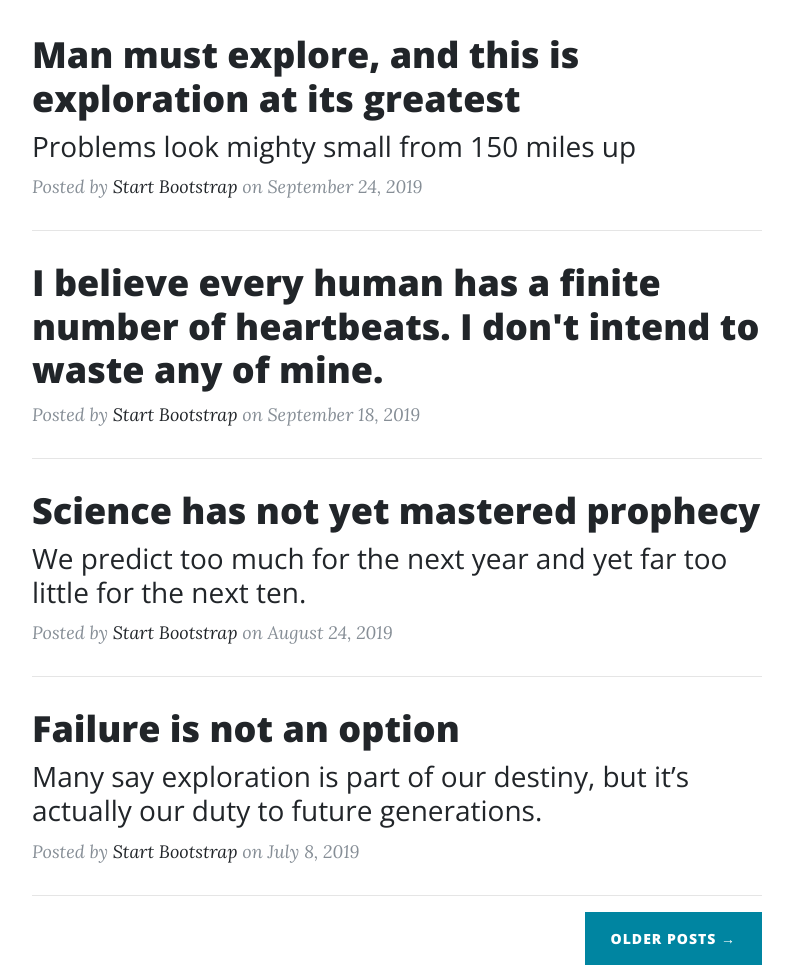
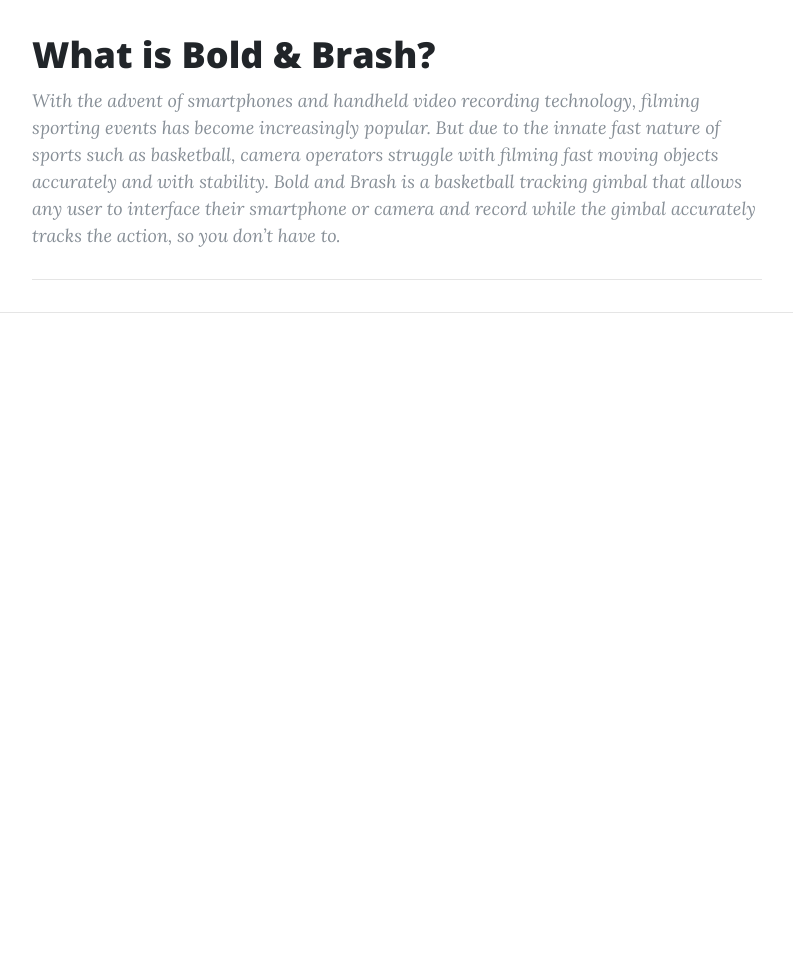
Before and after one commit to dkkar/Website, a website: page index.html in a window 1280 px wide. Shown: the part 579-1548 px from the top of the page, without its empty margins (243-1036 px from the left). After the commit the page ends 908 px from the top, so only its background shows below. Drawn offline with nearby package versions, Linux system fonts and the light colour scheme.

Commit message:
Main and about page updates

```diff
--- a/index.html
+++ b/index.html
@@ -8,7 +8,7 @@
   <meta name="description" content="">
   <meta name="author" content="">
 
-  <title>Clean Blog - Start Bootstrap Theme</title>
+  <title>Bold & Brash</title>
 
   <!-- Bootstrap core CSS -->
   <link href="vendor/bootstrap/css/bootstrap.min.css" rel="stylesheet">
@@ -42,7 +42,7 @@
             <a class="nav-link" href="about.html">About</a>
           </li>
           <li class="nav-item">
-            <a class="nav-link" href="post.html">Sample Post</a>
+            <a class="nav-link" href="journal.html">Journal</a>
           </li>
           <li class="nav-item">
             <a class="nav-link" href="contact.html">Contact</a>
@@ -53,14 +53,14 @@
   </nav>
 
   <!-- Page Header -->
-  <header class="masthead" style="background-color:red;">
+  <header class="masthead" style="background-image: url('img/F1-home-bg.jpg')">
     <div class="overlay"></div>
     <div class="container">
       <div class="row">
         <div class="col-lg-8 col-md-10 mx-auto">
           <div class="site-heading">
             <h1>Bold & Brash</h1>
-            <span class="subheading">A Basketball Tracking Gimbal</span>
+            <span class="subheading">An Object Tracking Gimbal.</span>
           </div>
         </div>
       </div>
@@ -74,60 +74,15 @@
         <div class="post-preview">
           <a href="post.html">
             <h2 class="post-title">
-              Man must explore, and this is exploration at its greatest
+              What is Bold & Brash?
             </h2>
-            <h3 class="post-subtitle">
-              Problems look mighty small from 150 miles up
-            </h3>
           </a>
-          <p class="post-meta">Posted by
-            <a href="#">Start Bootstrap</a>
-            on September 24, 2019</p>
+          <p class="post-meta">
+            With the advent of smartphones and handheld video recording technology, filming sporting events has become increasingly popular. But due to the innate fast nature of sports such as basketball, camera operators struggle with filming fast moving objects accurately and with stability. Bold and Brash is a basketball tracking gimbal that allows any user to interface their smartphone or camera and record while the gimbal accurately tracks the action, so you don’t have to.
+          </p>
         </div>
         <hr>
-        <div class="post-preview">
-          <a href="post.html">
-            <h2 class="post-title">
-              I believe every human has a finite number of heartbeats. I don't intend to waste any of mine.
-            </h2>
-          </a>
-          <p class="post-meta">Posted by
-            <a href="#">Start Bootstrap</a>
-            on September 18, 2019</p>
-        </div>
-        <hr>
-        <div class="post-preview">
-          <a href="post.html">
-            <h2 class="post-title">
-              Science has not yet mastered prophecy
-            </h2>
-            <h3 class="post-subtitle">
-              We predict too much for the next year and yet far too little for the next ten.
-            </h3>
-          </a>
-          <p class="post-meta">Posted by
-            <a href="#">Start Bootstrap</a>
-            on August 24, 2019</p>
-        </div>
-        <hr>
-        <div class="post-preview">
-          <a href="post.html">
-            <h2 class="post-title">
-              Failure is not an option
-            </h2>
-            <h3 class="post-subtitle">
-              Many say exploration is part of our destiny, but it’s actually our duty to future generations.
-            </h3>
-          </a>
-          <p class="post-meta">Posted by
-            <a href="#">Start Bootstrap</a>
-            on July 8, 2019</p>
-        </div>
-        <hr>
-        <!-- Pager -->
-        <div class="clearfix">
-          <a class="btn btn-primary float-right" href="#">Older Posts &rarr;</a>
-        </div>
+
       </div>
     </div>
   </div>
@@ -135,6 +90,7 @@
   <hr>
 
   <!-- Footer -->
+  <!--
   <footer>
     <div class="container">
       <div class="row">
@@ -170,6 +126,7 @@
       </div>
     </div>
   </footer>
+  -->
 
   <!-- Bootstrap core JavaScript -->
   <script src="vendor/jquery/jquery.min.js"></script>
```
Also changed, not shown: about.html (+12 -10 lines), img/BB-about-bg.jpg (added), img/F1-home-bg.jpg (added), img/waste-mans.jpg (added), journal.html (renamed from post.html).
